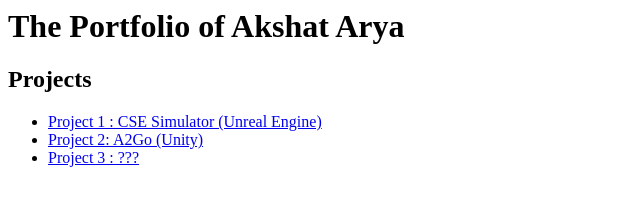
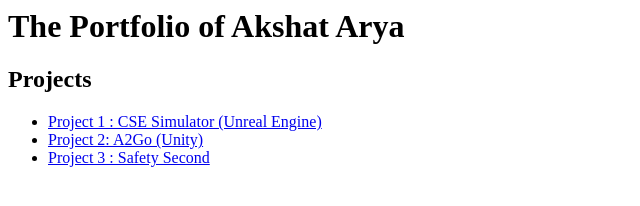
Before and after one commit to akshatarya/akshatarya.github.io, a plain HTML site: page index.html in a window 1280 px wide. Shown: the whole page, without its empty margins (0-640 px from the left). Drawn offline with Linux system fonts and the light colour scheme.

Commit message:
Added p3 link

```diff
--- a/index.html
+++ b/index.html
@@ -6,7 +6,7 @@
 <ul>
 <li><a href="https://youtu.be/2mtbLrG18yQ">Project 1 : CSE Simulator (Unreal Engine)</a></li>
 <li><a href="https://youtube.com/shorts/moXe59__Qic">Project 2: A2Go (Unity)</a></li>
-<li><a href="https://c.tenor.com/z9jqKv2mJ9cAAAAM/what-confused.gif">Project 3 : ???</a></li>
+<li><a href="https://shaojh.wixsite.com/p3-studio-4">Project 3 : Safety Second</a></li>
 </ul>
 
 </html>
```
